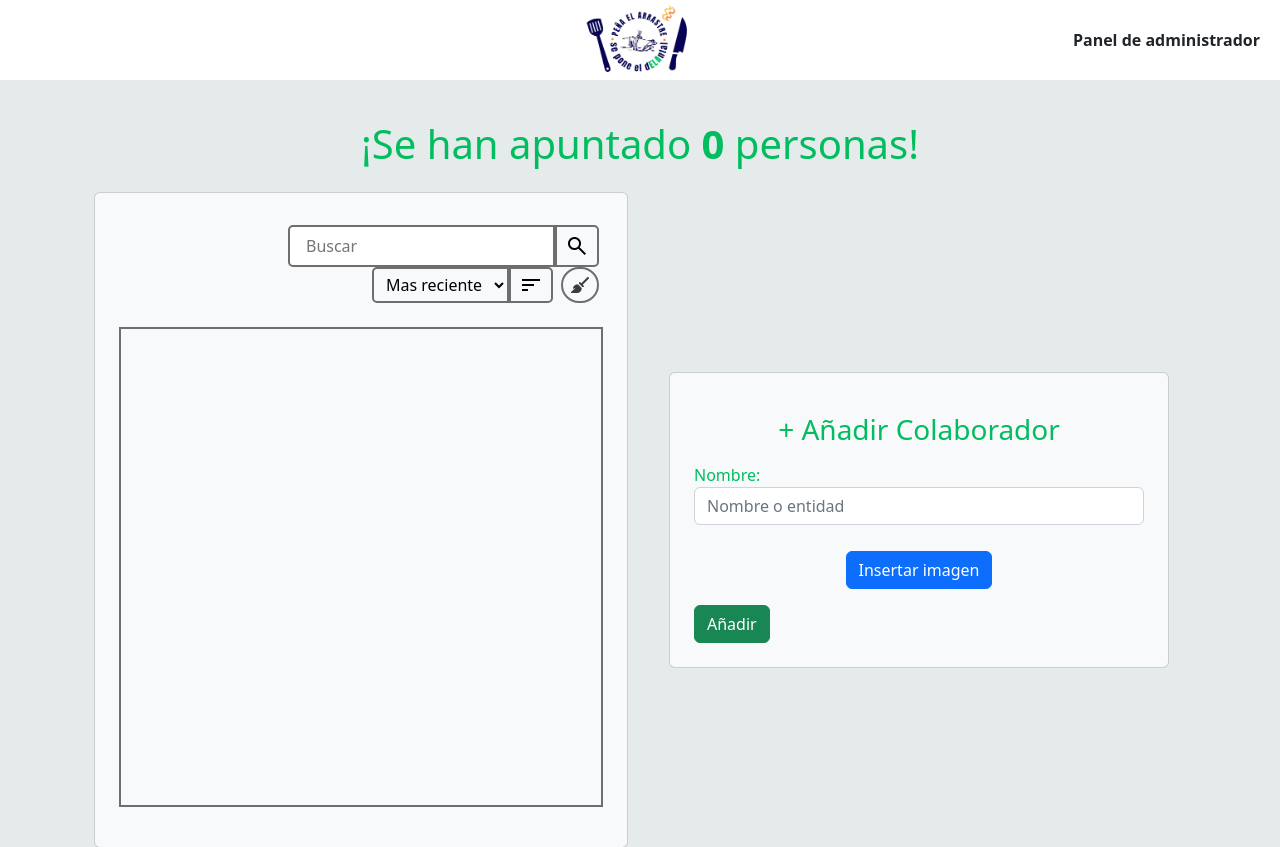
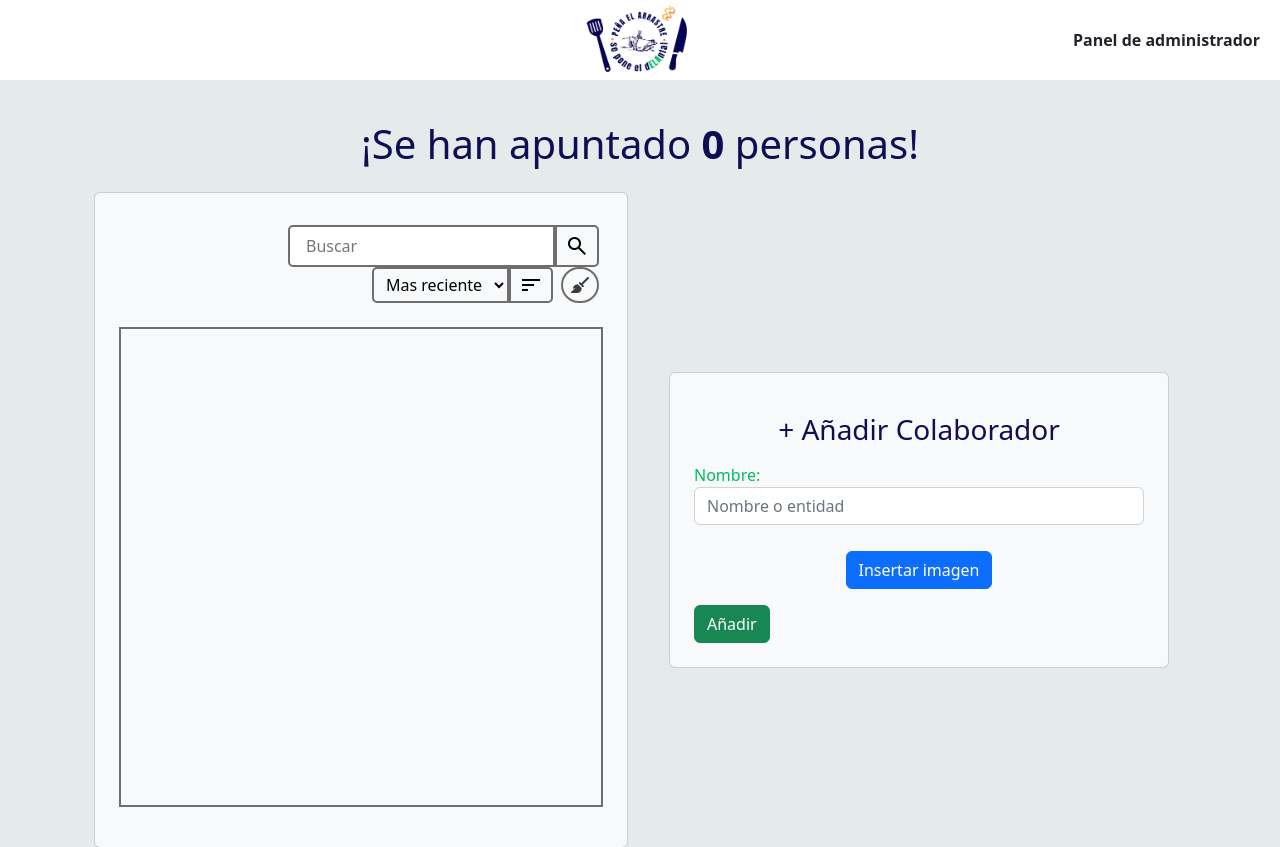
Before and after one commit to Karlos4T/Web_ELArrastre, a PHP site: page /admin23k9sp034i2nmd-93482sf/admin_data.php in a window 1280 px wide. Shown: the top 847 px of the page. Run offline with PHP 8.4, Linux system fonts and the light colour scheme; the visitor is signed in with stand-in values (Sample User, id 1); data that the repository does not hold is empty; some libraries are stand-ins or nearby versions.

Commit message:
modified:   src/admin23k9sp034i2nmd-93482sf/add_collaborators.php 	modified:   src/admin23k9sp034i2nmd-93482sf/admin_data.php

```diff
--- a/src/admin23k9sp034i2nmd-93482sf/add_collaborators.php
+++ b/src/admin23k9sp034i2nmd-93482sf/add_collaborators.php
@@ -16,7 +16,7 @@
 
 <div class="d-flex flex-column justify-content-center formulario h-100">
     <div class="card bg-light p-4 my-3">
-        <h3 class="text-center my-3">+ Añadir Colaborador</h3>
+        <h3 class="text-center t-blue my-3">+ Añadir Colaborador</h3>
         <form method="post" action="../back/post_collaborators.php" enctype="multipart/form-data">
             <div class="form-group">
                 <label for="texto">Nombre:</label>
--- a/src/admin23k9sp034i2nmd-93482sf/admin_data.php
+++ b/src/admin23k9sp034i2nmd-93482sf/admin_data.php
@@ -11,7 +11,7 @@
     ?>
     <div class="container py-4 d-flex justify-content-center">
         <div class="row w-100 d-flex justify-content-center">
-            <div class="row w-100 text-center my-3">
+            <div class="row w-100 text-center t-blue my-3">
                 <h1>¡Se han apuntado <b> <?php echo get_n_users($con);?></b> personas!</h1>
             </div>
             <div class="col-12 col-md-6">
```
